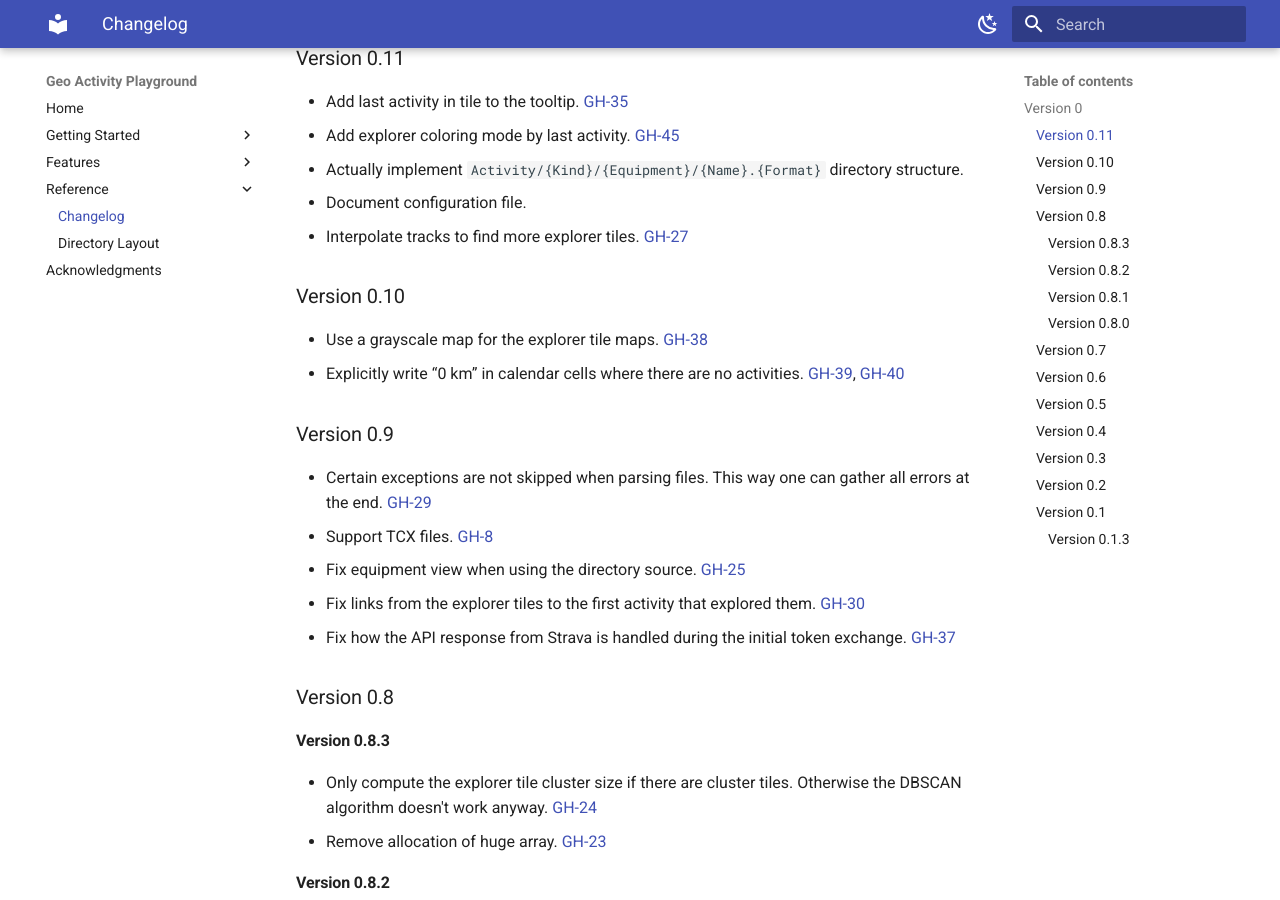
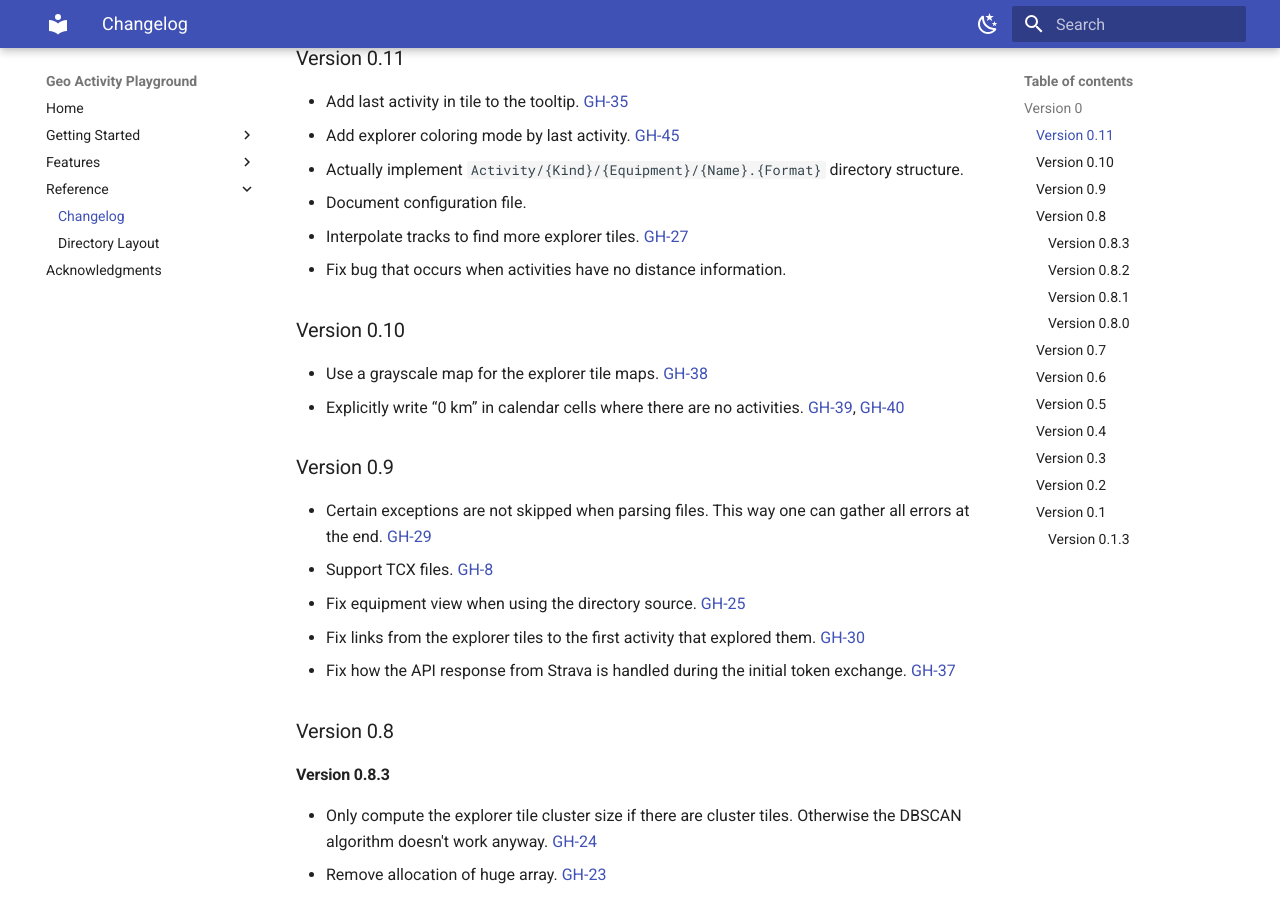
Before and after one commit to martin-ueding/geo-activity-playground, an MkDocs documentation site: the page built from docs/reference/changelog.md, in a window 1280 px wide and 900 px high, scrolled down 336 px. Built offline with MkDocs 1.6.1 and Material for MkDocs 9.7.7, drawn with Linux system fonts in a browser that asks for light colours.

Commit message:
Changelog entry

```diff
--- a/docs/reference/changelog.md
+++ b/docs/reference/changelog.md
@@ -13,6 +13,7 @@ This is the pre-release series. Things haven't settled yet, so each minor versio
 - Actually implement `Activity/{Kind}/{Equipment}/{Name}.{Format}` directory structure.
 - Document configuration file.
 - Interpolate tracks to find more explorer tiles. [GH-27](https://github.com/martin-ueding/geo-activity-playground/issues/27)
+- Fix bug that occurs when activities have no distance information.
 
 ### Version 0.10
 
```
